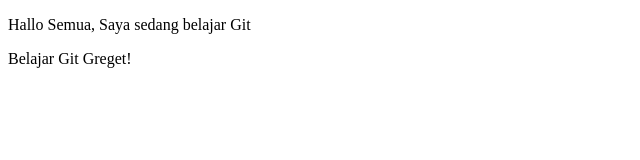
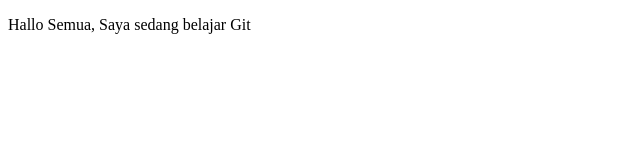
Before and after one commit to Majid-21/belajar-git, a plain HTML site: page index.html in a window 1280 px wide. Shown: the whole page, without its empty margins (0-640 px from the left). Drawn offline with Linux system fonts and the light colour scheme.

Commit message:
membuat file login.html

```diff
--- a/index.html
+++ b/index.html
@@ -6,6 +6,5 @@
 </head>
 <body>
 	<p>Hallo Semua, Saya sedang belajar Git</p>
-	<p>Belajar Git Greget!</p>
 </body>
 </html>
```
Also changed, not shown: login.html (added).
